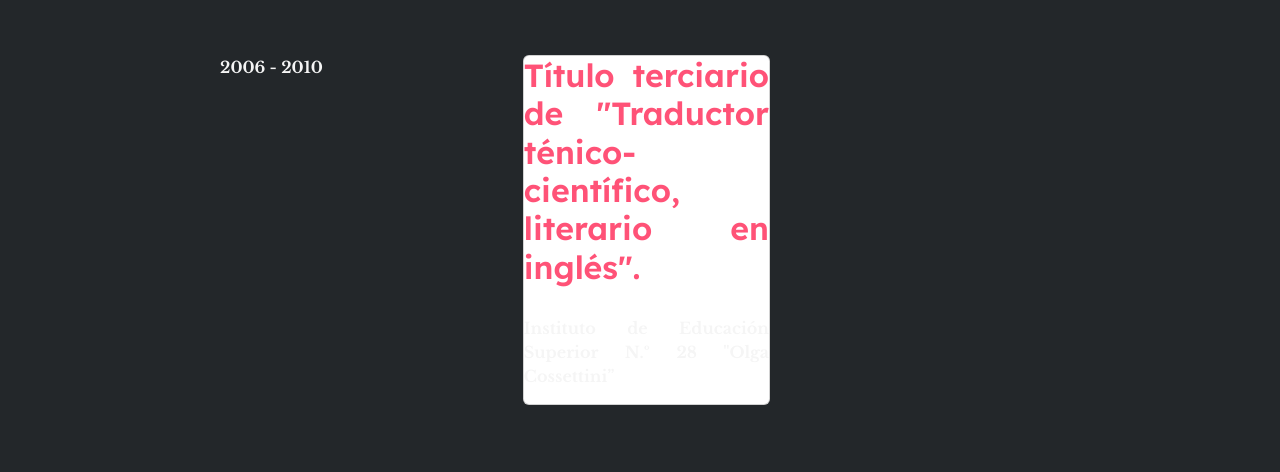
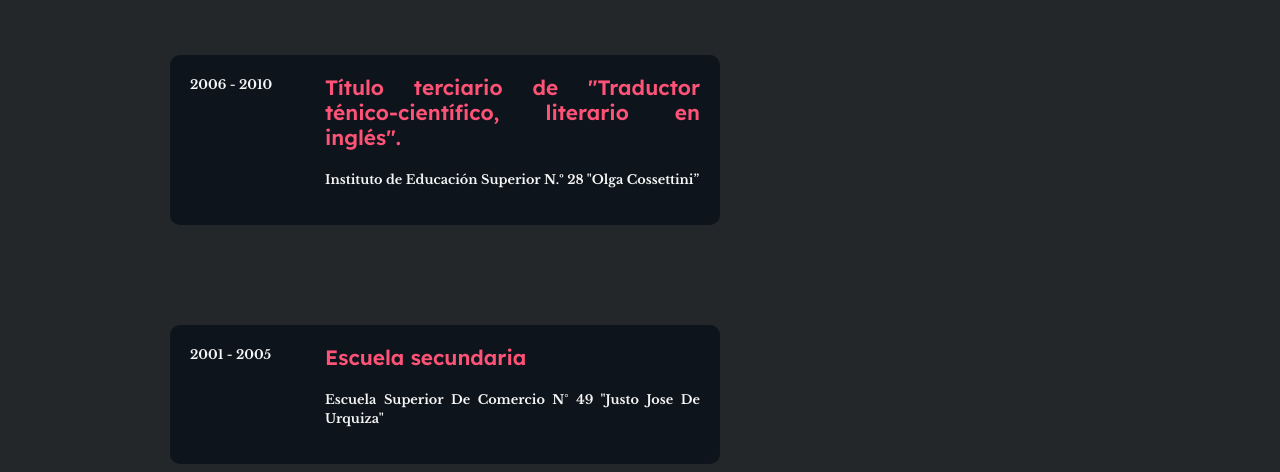
Before and after one commit to tambero14/coderhouse, a website: page pages/educacion.html in a window 1280 px wide. Shown: the part 268-740 px from the top of the page. Drawn offline with nearby package versions, Linux system fonts and the light colour scheme.

Commit message:
entrega final - 1

```diff
--- a/pages/educacion.html
+++ b/pages/educacion.html
@@ -53,30 +53,36 @@
     <main class="contenedor">
         <h1>EDUCACIÓN</h1>
         <section class="educacion">
+            <div class="tarjeta">
                 <div class="ano">
                     <p class="periodo">2006 - 2010</p>
                 </div>
-            <div class="card">
+                <div class="referencia">
                     <h3>Título terciario de "Traductor ténico-científico, literario en inglés".</h3>
                     <p class="establecimiento">Instituto de Educación Superior N.º 28 "Olga Cossettini”</p>
                 </div>
+            </div>
         </section>
         <section class="educacion">
+            <div class="tarjeta">
                 <div class="ano">
                     <p class="periodo">2001 - 2005</p>
                 </div>
-            <div class="card">
+                <div class="referencia">
                     <h3>Escuela secundaria</h3>
                     <p class="establecimiento">Escuela Superior De Comercio N° 49 "Justo Jose De Urquiza"</p>
                 </div>
+            </div>
         </section>
         <section class="educacion">
+            <div class="tarjeta">
                 <div class="ano">
                     <p class="periodo">1994 - 2000</p>
                 </div>
-            <div class="card">
+                <div class="referencia">
                     <h3>Escuela primaria</h3>
                     <p class="establecimiento">Escuela Nº 64 "Teniente General Pablo Richieri"</p>
+                </div>
             </div>
         </section>
     </main>
--- a/scss/pages/educacion.scss
+++ b/scss/pages/educacion.scss
@@ -24,11 +24,11 @@ main {
                 gap: 10px;
             }
         }
-        section div h3 {
+        section.educacion div.referencia h3 {
             font-family: $subtitulo;
             font-weight: 550;
-            font-style:normal;
-            font-size: 200%;
+            font-style: normal;
+            font-size: 130%;
             color: $color-font-copete !important;
             text-align: justify;
             margin-bottom: 20px;
@@ -37,7 +37,7 @@ main {
             font-family: $parrafo;
             font-weight: 550;
             font-style:normal;
-            font-size: 100%;
+            font-size: 80%;
             color: $color-font;
             text-align: justify;
         }
@@ -47,19 +47,28 @@ main {
  @media screen and (min-width: 1024px) {
     main.contenedor {
         margin-bottom: 10%;
-        section.educacion {
-            display: grid;
-            grid-template-columns: auto 2fr;
-            grid-template-rows: auto;
-            gap: 200px;
+        section.educacion    {
             border: 0;
-            margin-left: 150px;
+            margin-left: 100px;
+            div.tarjeta {
+                display: grid;
+                grid-template-columns: 1fr 3fr;
+                grid-template-rows: auto;
+                gap: 10px;
+            }
+            div.tarjeta {
+                background-color: $color-nav-foot;
+                padding: 20px;
+                border-radius: 10px;
+            }
             div .ano {
                 grid-column: 1;
             }
-            div .card {
+            div .referencia {
                 grid-column: 2;
+                background-color: $color-nav-foot;
             }
+
         }
 
 
--- a/scss/pages/index.scss
+++ b/scss/pages/index.scss
@@ -150,10 +150,23 @@ main {
 // resolución PC desktop 1024px
 @media screen and (min-width: 1024px) {
     // animación para los componentes del <nav>
+
+    /* animación para los componentes del <nav> */
+    .navbar-nav .nav-link {
+        color: $color-font;
+        font-family: "Lexend Deca", sans-serif;
+        font-weight: 500;
+        font-size: medium;
+        text-decoration: none;
+        transition: color 0.3s, transform 0.3s; /* transición para suavizar el cambio de color y tamaño */
+    }
+
+
     .navbar-nav .nav-link:hover,
     .navbar-nav .nav-link:focus {
         color: #ff5277 !important;
-        font-size: 1.3rem;
+        // font-size: 1.3rem;
+        transform: scale(1.1); /* escala el elemento en lugar de cambiar su tamaño */
     }
 
     // estilos de main
```
Also changed, not shown: index.html (+1 -1 lines), css/main.css, 1 other file. Lines whose indentation alone changed are shown as unchanged.
